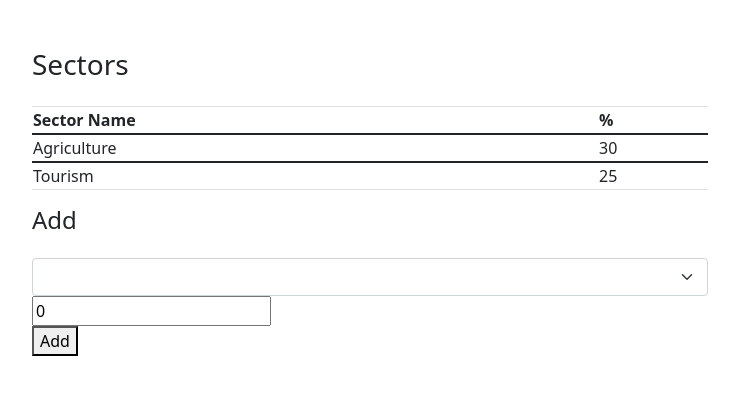
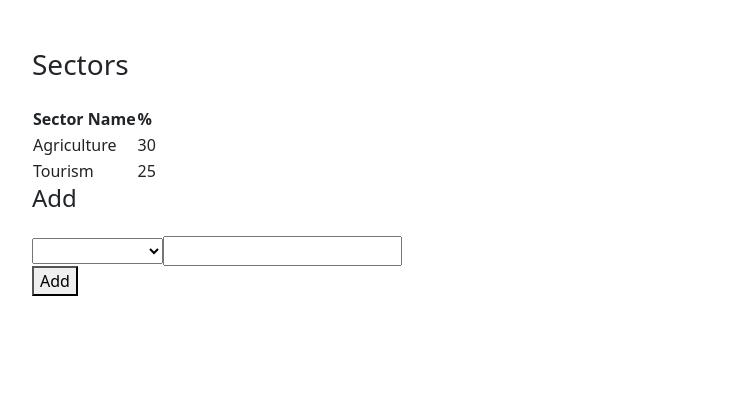
Before and after one commit to grigverdyan/AngP-New-Project-Creation, an Angular app in the folder world-food-program/: page / in a window 1280 px wide. Shown: the top 394 px of the page, without its empty margins (270-1009 px from the left). Built offline with nearby package versions, Linux system fonts and the light colour scheme.

Commit message:
lil changes #5

```diff
--- a/world-food-program/src/app/sectors.service.ts
+++ b/world-food-program/src/app/sectors.service.ts
@@ -12,7 +12,16 @@ export class SectorService {
 
   constructor() { }
 
-  getSectors() {
+  getAllSectors() {
     return this.sectors.slice();
   }
+
+  addSector(name: string, percent: number): Sector {
+    let sector!: Sector;
+    sector.sectorName = name;
+    sector.sectorPercent = percent;
+    this.sectors.push(sector);
+    return sector;
+  }
+
 }
--- a/world-food-program/src/app/sectors/sectors.component.html
+++ b/world-food-program/src/app/sectors/sectors.component.html
@@ -1,6 +1,6 @@
 <form [formGroup]="sectorTable">
-   <table class="table table-bordered">  <!--class="table table-bordered"-->
-    <thead class="text-nowrap"> <!--class="text-nowrap"-->
+   <table >  <!--class="table table-bordered"-->
+    <thead > <!--class="text-nowrap"-->
       <th>Sector Name</th>
       <th>%</th>
     </thead>
@@ -12,15 +12,15 @@
 
   <h4> Add </h4>
   <form [formGroup]="sectorForm">
-    <select class="form-select" formControlName="sectorName">
-      <option disabled>Select</option>
+    <select formControlName="sectorName">  <!--class="form-select"-->
+      <option disabled>-Select-</option>
       <option value="Agriculture">Agriculture</option>
       <option value="Administrative">Administrative</option>
       <option value="Tourism">Tourism</option>
       <option value="Health">Health</option>
     </select>
 
-    <input class="input-group-lg" formControlName="sectorPercent">
+    <input formControlName="sectorPercent">  <!--class="input-group-lg"-->
   </form>
 
 
--- a/world-food-program/src/app/sectors/sectors.component.ts
+++ b/world-food-program/src/app/sectors/sectors.component.ts
@@ -14,20 +14,19 @@ Add-ը սխալա աշխատում
  */
 
 export class SectorsComponent implements OnInit {
-  sectors = this.sectorService.getSectors();
+  sectors: Sector[] = this.sectorService.getAllSectors();
 
-  sectorTable!: FormGroup;
-  // sectorTable = this.fb.group({
-  //   tableRows: this.fb.array(this.sectors)
-  // });
+  sectorTable = this.fb.group({
+    tableRows: this.fb.array(this.sectors)
+  });
 
   sector: Sector = {
     sectorName: "", sectorPercent: 0
   };
 
   sectorForm = new FormGroup({
-    sectorName: new FormControl(this.sector.sectorName),
-    sectorPercent:new FormControl(this.sector.sectorPercent)
+    sectorName: new FormControl(),
+    sectorPercent:new FormControl()
   });
 
   constructor(
@@ -35,18 +34,17 @@ export class SectorsComponent implements OnInit {
     private sectorService: SectorService
     ) {}
 
-  initSectorTable(): void {
-    this.sectorTable = this.fb.group({
-      tableRows: this.fb.array(this.sectors)
-    });
-  }
   ngOnInit(): void {
-    this.sectorTable = this.fb.group({
-        tableRows: this.fb.array(this.sectors)
-      });
+//    this.sectors = this.sectorService.getAllSectors();
   }
 
   addRow() {
+    // let secName = this.sectorForm.get('sectorName')?.value;
+    // let secPerc = this.sectorForm.get('sectorPercent')?.value;
+  //  this.sectorService.addSector(secName, secPerc);
+    this.sector.sectorName = this.sectorForm.get('sectorName')?.value;
+    this.sector.sectorPercent = this.sectorForm.get('sectorPercent')?.value;
+   // this.sectors = this.sectorService.getAllSectors();
     this.sectors.push(this.sector);
     this.tableRows.push(this.sectorForm);
     console.log(this.sectorTable);
```
